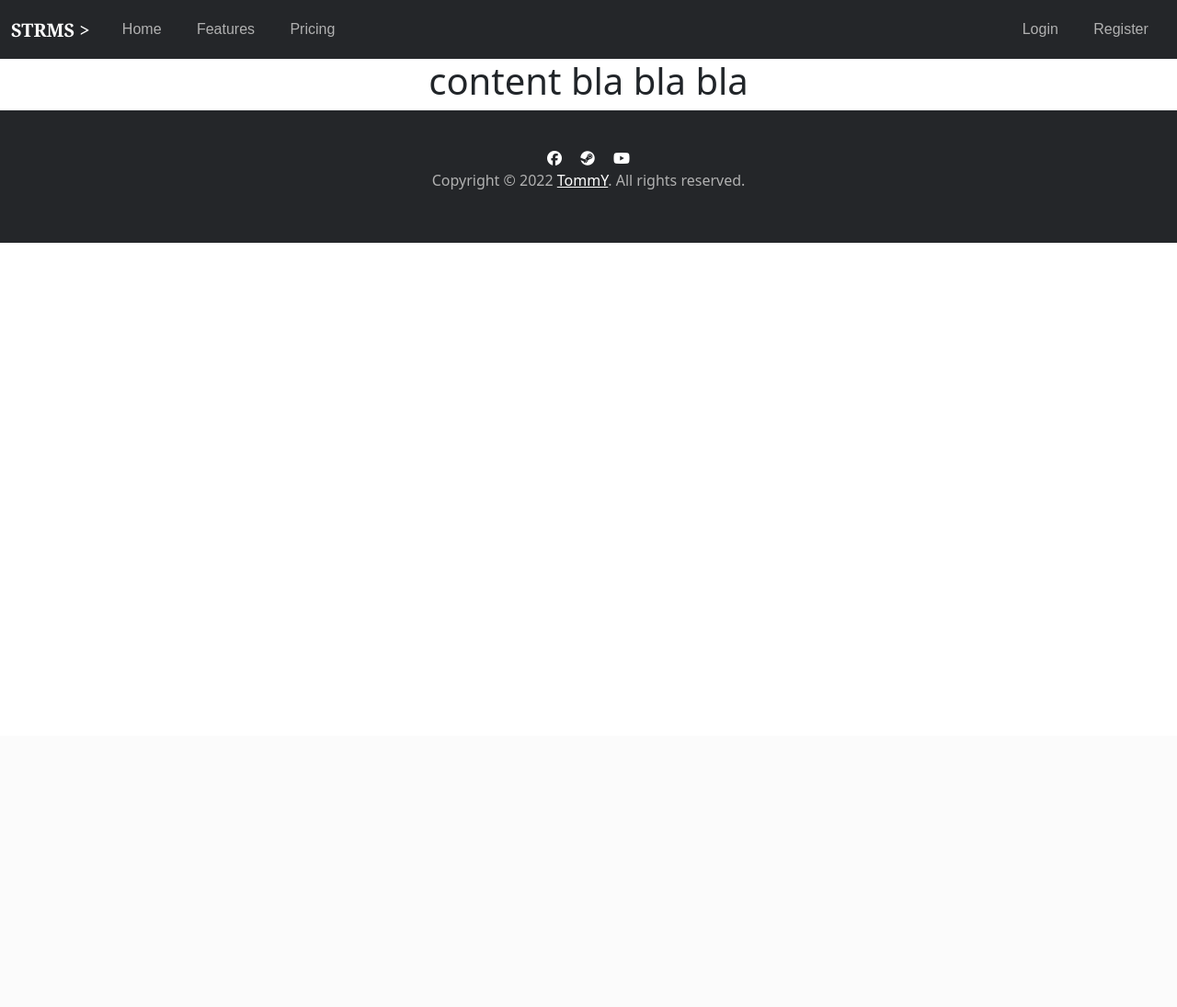
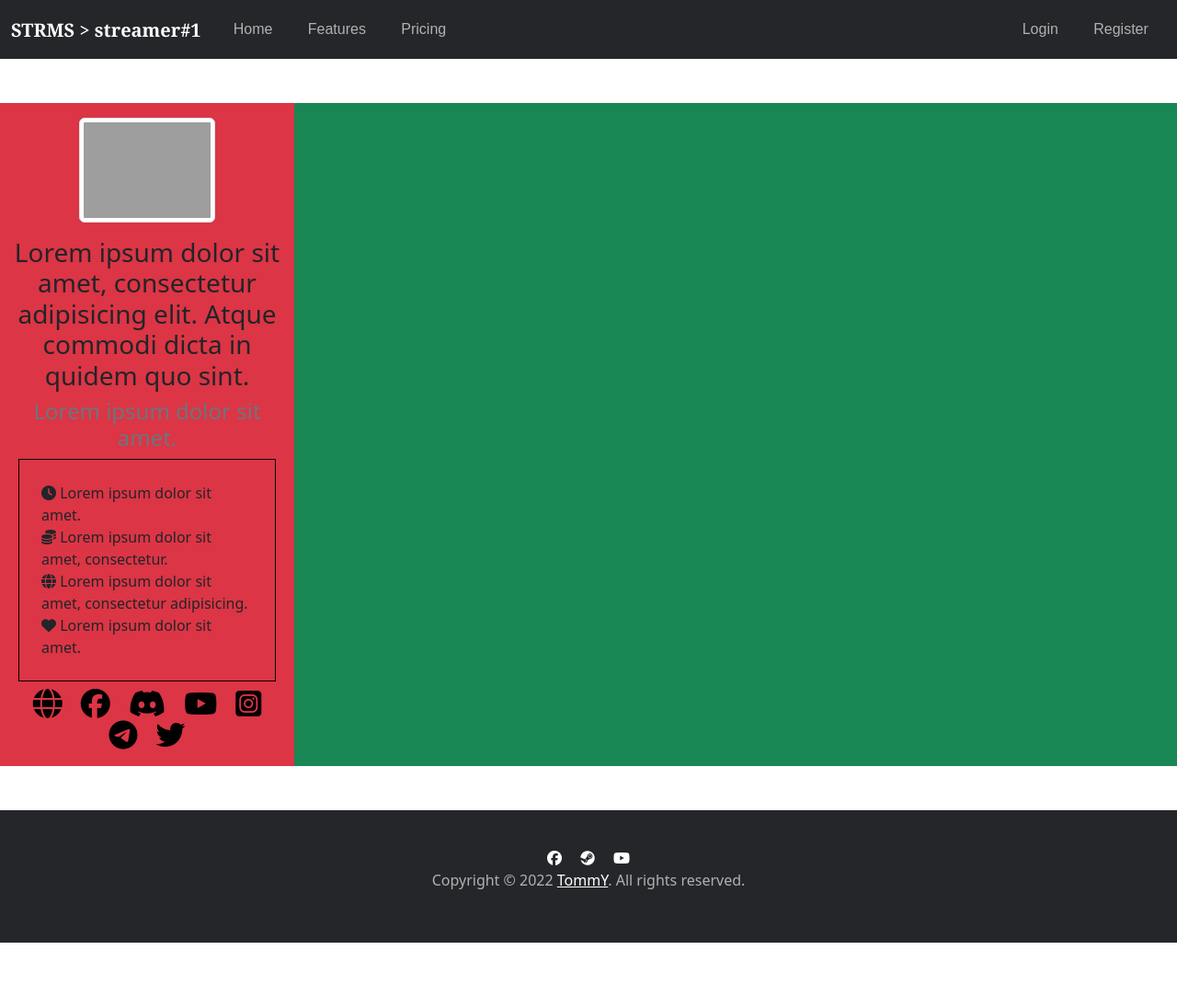
Before and after one commit to TommySide/semka_vaiiko_strms, a PHP site: page / in a window 1280 px wide. Shown: the whole page at 92% size. Before the commit the page ends 264 px from the top, so only its background shows below. Run offline with PHP 8.4, Linux system fonts and the light colour scheme; some libraries are stand-ins or nearby versions; grey boxes are pictures that could not be loaded.

Commit message:
index stránka, pridavanie hlavneho obsahu, lava strana done

```diff
--- a/footer.html
+++ b/footer.html
@@ -3,7 +3,7 @@
 <head>
     <meta charset="UTF-8">
     <title>Title</title>
-    <link rel="stylesheet" href="style/style.css">
+    <link rel="stylesheet" href="style/styleb.css">
     <script src="https://kit.fontawesome.com/85a6d0cbbe.js" crossorigin="anonymous"></script>
 </head>
 <footer>
--- a/header.html
+++ b/header.html
@@ -3,7 +3,7 @@
 <head>
     <meta charset="UTF-8">
     <title>Strms</title>
-    <link rel="stylesheet" href="style/style.css">
+    <link rel="stylesheet" href="style/styleb.css">
     <link href="https://cdn.jsdelivr.net/npm/bootstrap@5.2.2/dist/css/bootstrap.min.css" rel="stylesheet" integrity="sha384-Zenh87qX5JnK2Jl0vWa8Ck2rdkQ2Bzep5IDxbcnCeuOxjzrPF/et3URy9Bv1WTRi" crossorigin="anonymous">
 </head>
 <body>
@@ -12,7 +12,7 @@
     <header id="header">
         <nav class="navbar navbar-expand-lg navbar-dark">
             <div class="container-fluid">
-                <a href="index.php" class="navbar-brand logo">STRMS ></a>
+                <a href="index.php" class="navbar-brand logo">STRMS > streamer#1</a>
                 <button class="navbar-toggler ms-auto" type="button" data-bs-toggle="collapse" data-bs-target="#navig">
                     <span class="navbar-toggler-icon"></span>
                 </button>
--- a/index.php
+++ b/index.php
@@ -3,11 +3,44 @@
 <head>
     <meta charset="UTF-8">
     <title>Strms | Home</title>
+    <link rel="stylesheet" href="style/styleb.css">
+    <script src="https://kit.fontawesome.com/85a6d0cbbe.js" crossorigin="anonymous"></script>
 </head>
 <?php include_once "header.html"; ?>
 <body>
+<div class="container-fluid">
+    <section class="telo">
+        <div class="row">
+            <div class="col-3 text-center bg-danger">
+                <img class="img-thumbnail picture" src="images/questionmark.jpg" alt="Profile picture">
 
-<h1 class="text-center">content bla bla bla</h1>
+                <h3>Lorem ipsum dolor sit amet, consectetur adipisicing elit. Atque commodi dicta in quidem quo sint.</h3>
+                <h4 class="text-secondary">Lorem ipsum dolor sit amet.</h4>
+
+                <section class="info text-start">
+                    <div><i class="fa-solid fa-clock"></i> Lorem ipsum dolor sit amet.</div>
+                    <div><i class="fa-solid fa-coins"></i> Lorem ipsum dolor sit amet, consectetur.</div>
+                    <div><i class="fa-solid fa-globe"></i> Lorem ipsum dolor sit amet, consectetur adipisicing.</div>
+                    <div><i class="fa-solid fa-heart"></i> Lorem ipsum dolor sit amet.</div>
+                </section>
+                <section class="icons">
+                    <a href=""><i class="fa-solid fa-globe fa-2x"></i></a>
+                    <a href=""><i class="fa-brands fa-facebook fa-2x"></i></a>
+                    <a href=""><i class="fa-brands fa-discord fa-2x"></i></a>
+                    <a href=""><i class="fa-brands fa-youtube fa-2x"></i></a>
+                    <a href=""><i class="fa-brands fa-square-instagram fa-2x"></i></a>
+                    <a href=""><i class="fa-brands fa-telegram fa-2x"></i></a>
+                    <a href=""><i class="fa-brands fa-twitter fa-2x"></i></a>
+                </section>
+            </div>
+            <div class="col-9 text-center bg-success">
+
+            </div>
+        </div>
+    </section>
+</div>
+
+
 
 
 </body>
--- a/style/style.css
+++ b/style/styleb.css
@@ -65,3 +65,31 @@ footer a:hover {
     transform: scale(1.5);
     color: #3b5998;
 }
+
+.telo {
+    padding-bottom: 3em !important;
+    padding-top: 3em !important;
+}
+
+.picture {
+    margin: 1em;
+    max-width: 50% !important;
+    height: auto;
+}
+
+.info {
+    padding: 1.5em;
+    margin: 0.5em;
+    border: 1px solid black;
+}
+.icons {
+    padding-bottom: 1em;
+    width: auto;
+    text-decoration: none;
+}
+.icons i {
+    margin: 0 0.25em;
+}
+.icons a i {
+    color: black;
+}
```
